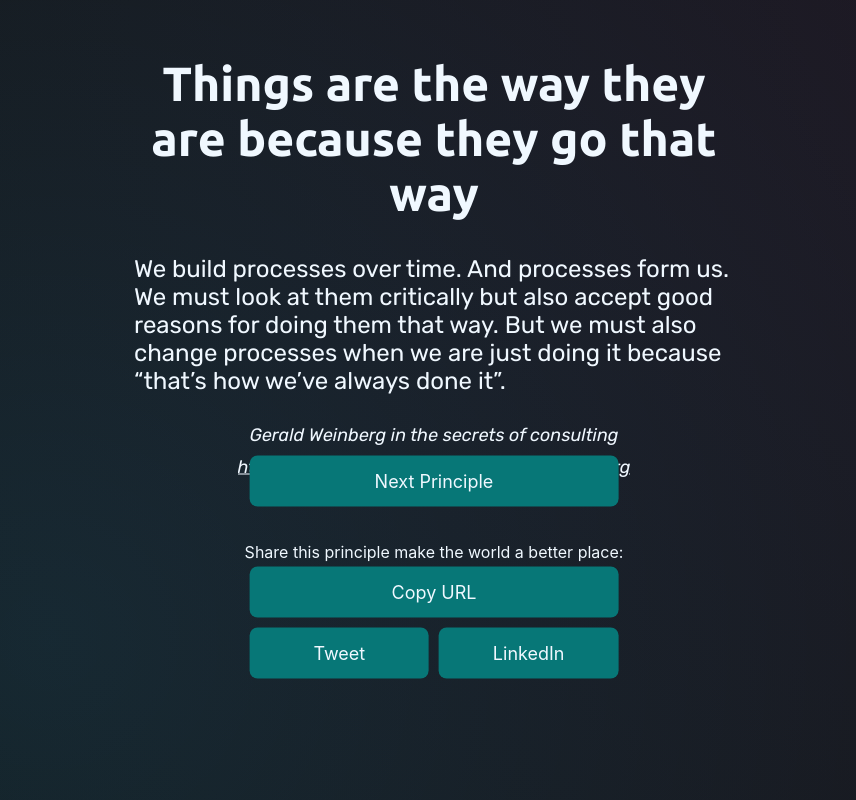
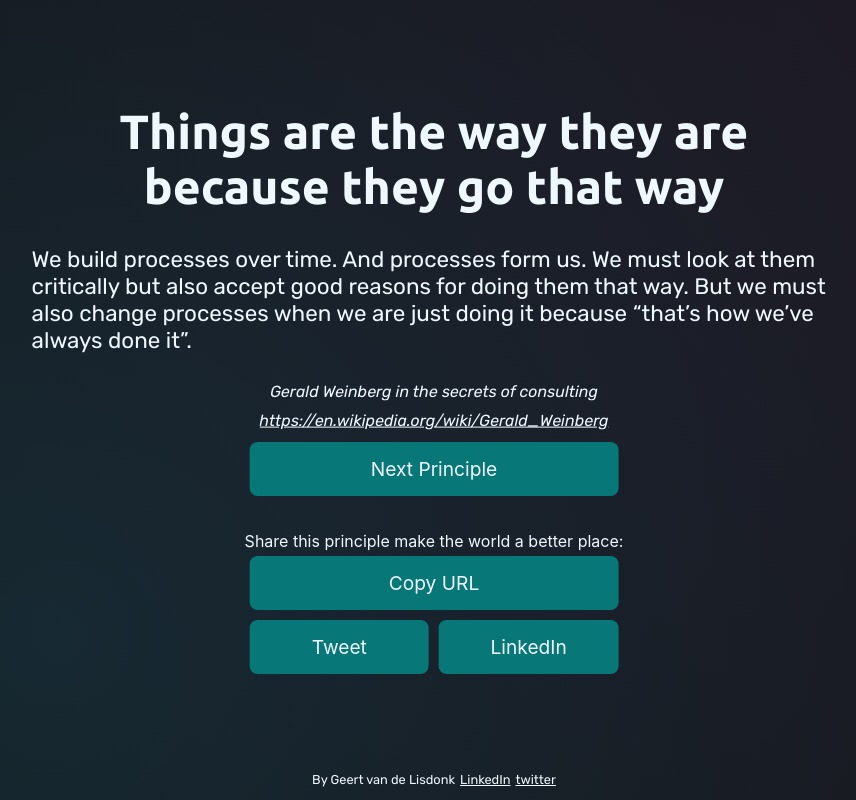
Before and after one commit to testheader/qualityprinciples, a React (Create React App) app: page / in a window 1280 px wide. Shown: the whole page, without its empty margins (206-1062 px from the left). Built offline with nearby package versions, Linux system fonts and the light colour scheme.

Commit message:
font-size footer

```diff
--- a/src/App.css
+++ b/src/App.css
@@ -4,7 +4,8 @@ body {
   height: 100vh;
   background-color: #111111;
   background-image: radial-gradient(circle at top right, rgba(121, 68, 154, 0.13),       transparent),
-  radial-gradient(circle at 20% 80%, rgba(41, 196, 255, 0.13), transparent)
+  radial-gradient(circle at 20% 80%, rgba(41, 196, 255, 0.13), transparent);
+  font-size: 16px;
 }
 
 :root {
@@ -23,7 +24,7 @@ canvas {
 }
 
 .center-container{
-  width: 50vw;
+  width: 66vw;
   transform: translate(-50%, -50%);
   left: 50%;
   top: 33%;
@@ -89,7 +90,7 @@ canvas {
   text-align: center;
   text-decoration: none;
   display: inline-block;
-  font-size: large;
+  font-size: 1.2rem;
   cursor: pointer;
   border-radius: 8px;
   transition: background-color 0.3s ease;
@@ -127,7 +128,7 @@ h1{
   color: var(--text-color);
   margin: 10px 0;
   text-align: center;
-  font-size: xxx-large;
+  font-size: 3rem;
 }
 
 .description{
@@ -135,16 +136,16 @@ h1{
   color: var(--text-color);
 }
 .mobile-description{
-  font-size: large;
+  font-size: 1.3rem;
 }
 .desktop-description{
-  font-size: x-large;
+  font-size: 1.4rem;
 }
 
 .source{
   font-family: "Rubik", sans-serif;
   color: var(--text-color);
-  font-size: large;
+  font-size: 1rem;
   font-style: italic;
   margin: 5px;
   overflow: hidden;
@@ -159,3 +160,18 @@ h1{
   align-content: end;
   text-align: center;
 }
+footer{
+  display: flex;
+  flex-direction: row;
+  position: fixed;
+  justify-content: center;
+  gap: 5px;
+  bottom: 0;
+  width: 100vw;
+}
+
+footer p, footer p a{
+  color: var(--text-color);
+  font-size: .8rem;
+  font-family: "Rubik", sans-serif;
+}
--- a/src/App.js
+++ b/src/App.js
@@ -96,6 +96,11 @@ function App() {
                     <a className={"button social"} href={buildLinkedIn()} target="_blank" rel="noreferrer">LinkedIn</a>
                 </div>
             </div>
+            <footer>
+                <p>By Geert van de Lisdonk</p>
+                <p><a href="https://www.linkedin.com/in/geert-van-de-lisdonk-25057049">LinkedIn</a></p>
+                <p><a href="twitter.com/vdlgeert">twitter</a></p>
+            </footer>
         </div>
     );
 }
```
